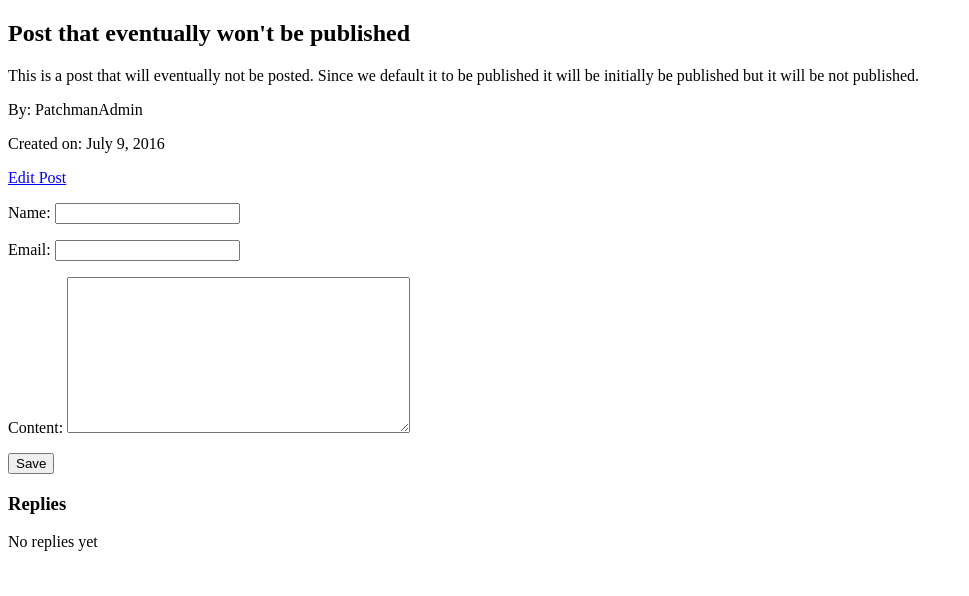
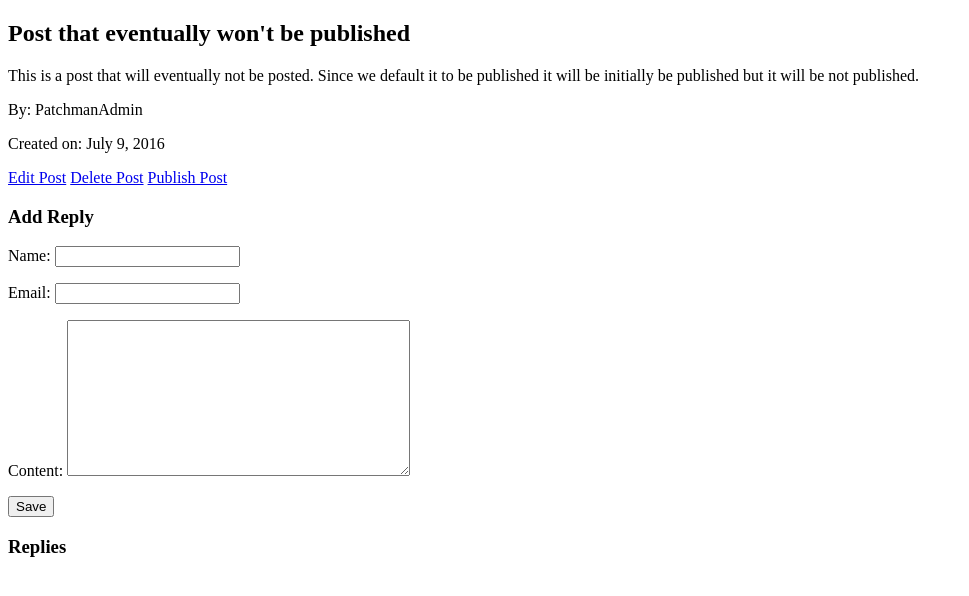
Before and after one commit to SheaMeyers/PatchmanBlog, a Django app: page /post/5/ in a window 1280 px wide. Shown: the top 596 px of the page, without its empty margins (0-969 px from the left). Run offline with Django 3.2, Linux system fonts and the light colour scheme; a user stored in the database is signed in; data comes from the database, SQL or seed files in the repository; both versions use the stored data as it was after the commit.

Commit message:
Allow an author to unpublish/publish and delete their own posts.

```diff
--- a/blog/admin.py
+++ b/blog/admin.py
@@ -1,4 +1,5 @@
 from django.contrib import admin
-from .models import Post
+from .models import Post, Reply
 
 admin.site.register(Post)
+admin.site.register(Reply)
--- a/blog/models.py
+++ b/blog/models.py
@@ -21,6 +21,15 @@ class Post(models.Model):
         return self.replies.filter(approved_reply=True)
 
     def publish(self):
+        self.is_published = True
+        self.save()
+
+    def unpublish(self):
+        self.is_published = False
+        self.save()
+
+    def delete(self):
+        self.is_deleted = True
         self.save()
 
 
--- a/blog/templates/home.html
+++ b/blog/templates/home.html
@@ -3,7 +3,7 @@
 {% block content %}
     <h1>Posts</h1>
     {% for post in posts %}
-        {% if post.is_published %}
+        {% if post.is_published and not post.is_deleted%}
             <div>
                 <h2><a href="{% url 'post_detail' pk=post.pk %}">{{ post.title }}</a></h2>
                 <p>{{ post.content| slice:":300" }}</p>
@@ -11,7 +11,9 @@
             </div>
         {% endif %}
     {% endfor %}
+
     {% if user.is_authenticated %}
         <a href="{% url 'post_new' %}">Create New Post</a>
+        <p>Logged in as: {{ user.get_username }}</p>
     {% endif %}
 {% endblock %}
--- a/blog/templates/post_detail.html
+++ b/blog/templates/post_detail.html
@@ -8,10 +8,17 @@
         <p>Created on: {{ post.created_date }}</p>
     </div>
 
-    {% if user.is_authenticated %}
+    {% if post.author.get_username == user.get_username %}
         <a href="{% url 'post_edit' pk=post.pk %}">Edit Post</a>
+        <a href="{% url 'post_delete' pk=post.pk %}">Delete Post</a>
+        {% if post.is_published %}
+            <a href="{% url 'post_unpublish' pk=post.pk %}">Unpublish Post</a>
+        {% else %}
+            <a href="{% url 'post_publish' pk=post.pk %}">Publish Post</a>
+        {% endif %}
     {% endif %}
 
+    <h3>Add Reply</h3>
      <form method="POST" class="post-form">{% csrf_token %}
         {{ form.as_p }}
         <button type="submit">Save</button>
@@ -20,25 +27,19 @@
     <h3>Replies</h3>
     {% for reply in post.replies.all %}
         {% if not reply.is_deleted %}
-            {% if user.is_authenticated or reply.approved_reply %}
-            <div>
-                <p>{{ reply.content }}</p>
-                <p>{{ reply.name }}</p>
+            {% if user.is_superuser or reply.approved_reply %}
                 <div>
-                    {{ reply.created_date }}
-                    {% if not reply.approved_reply %}
-                        <a href="{% url 'reply_remove' pk=reply.pk %}"></a>
-                        <a href="{% url 'reply_approve' pk=reply.pk %}"></a>
+                    <p>{{ reply.content }}</p>
+                    <p>{{ reply.name }}</p>
+                    <p>{{ reply.created_date }}</p>
+                    {% if user.is_superuser %}
+                        {% if not reply.approved_reply%}
+                            <a href="{% url 'reply_approve' pk=reply.pk %}">Approve Post</a>
+                        {% endif %}
+                        <a href="{% url 'reply_remove' pk=reply.pk %}">Delete Post</a>
                     {% endif %}
                 </div>
-            </div>
-            {% else %}
-                <p>No replies yet</p>
             {% endif %}
-        {% else %}
-            <p>No replies yet</p>
         {% endif %}
-    {% empty %}
-        <p>No replies yet</p>
     {% endfor %}
 {% endblock %}
--- a/blog/urls.py
+++ b/blog/urls.py
@@ -7,6 +7,9 @@ urlpatterns = [
     url(r'^post/(?P<pk>\d+)/$', views.post_detail, name='post_detail'),
     url(r'^post/new/$', views.post_new, name='post_new'),
     url(r'^post/(?P<pk>\d+)/edit/$', views.post_edit, name='post_edit'),
+    url(r'^post/(?P<pk>\d+)/published/$', views.post_publish, name='post_publish'),
+    url(r'^post/(?P<pk>\d+)/unpublished/$', views.post_unpublish, name='post_unpublish'),
+    url(r'^post/(?P<pk>\d+)/delete/$', views.post_delete, name='post_delete'),
 
     url(r'^reply/(?P<pk>\d+)/approve/$', views.reply_approve, name='reply_approve'),
     url(r'^reply/(?P<pk>\d+)/remove/$', views.reply_remove, name='reply_remove'),
--- a/blog/views.py
+++ b/blog/views.py
@@ -57,11 +57,29 @@ def post_edit(request, pk):
     return render(request, 'post_edit.html', {'form': form})
 
 
+def post_publish(request, pk):
+    post = get_object_or_404(Post, pk=pk)
+    post.publish()
+    return redirect('post_detail', pk=post.pk)
+
+
+def post_unpublish(request, pk):
+    post = get_object_or_404(Post, pk=pk)
+    post.unpublish()
+    return redirect('post_detail', pk=post.pk)
+
+
+def post_delete(request, pk):
+    post = get_object_or_404(Post, pk=pk)
+    post.delete()
+    return redirect('post_detail', pk=post.pk)
+
+
 @login_required
 def reply_approve(request, pk):
     reply = get_object_or_404(Reply, pk=pk)
     reply.approve()
-    return redirect('blog.views.post_detail', pk=reply.post.pk)
+    return redirect('post_detail', pk=reply.post.pk)
 
 
 @login_required
@@ -69,4 +87,4 @@ def reply_remove(request, pk):
     reply = get_object_or_404(Reply, pk=pk)
     post_pk = reply.post.pk
     reply.delete()
-    return redirect('blog.views.post_detail', pk=post_pk)
+    return redirect('post_detail', pk=post_pk)
```
Also changed, not shown: README.md, db.sqlite3.
